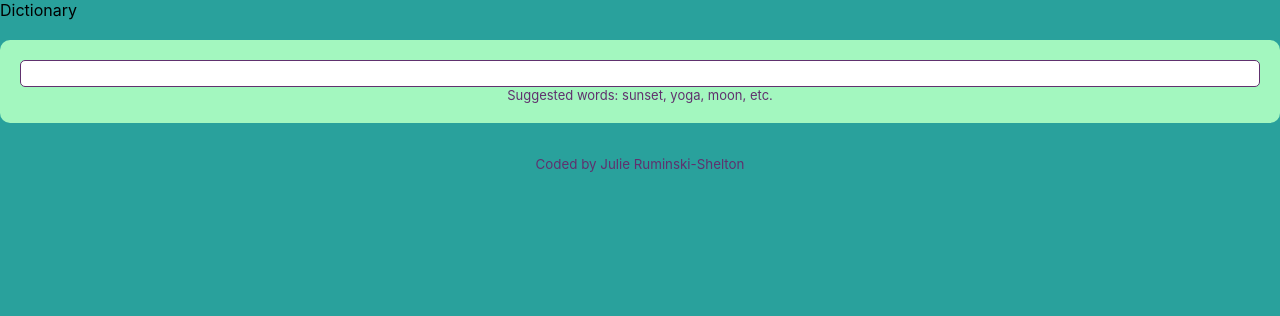
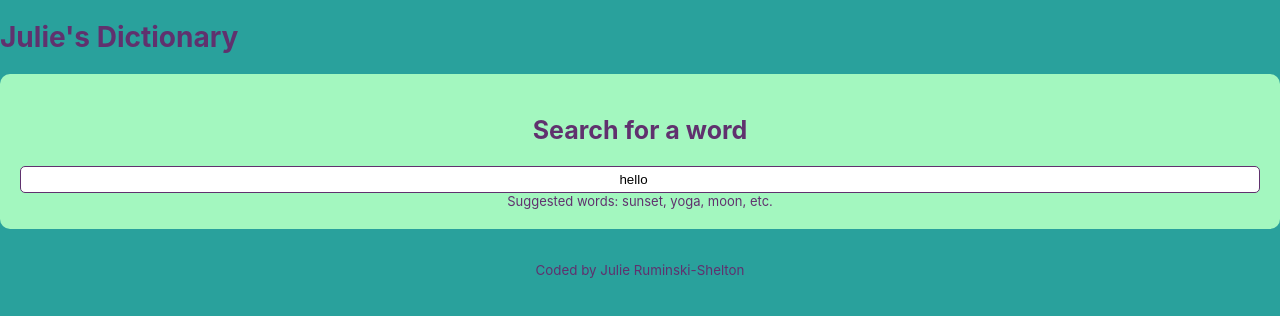
Before and after one commit to Rumshel/react-dictionary, a React (Create React App) app: page / in a window 1280 px wide. Shown: the top 316 px of the page. Built offline with nearby package versions, Linux system fonts and the light colour scheme; no server answers; the HTML template or start-up script is replaced by a standard one.

Commit message:
added more styling

```diff
--- a/src/App.css
+++ b/src/App.css
@@ -1,5 +1,12 @@
 body {
   background-color: #29a19c;
+}
+
+header {
+  font-weight: bold;
+  font-size: 28px;
+  color: #60316e;
+  margin-top: 20px;
 }
 
 a {
--- a/src/App.js
+++ b/src/App.js
@@ -5,9 +5,9 @@ function App() {
   return (
     <div className="App">
       <div className="container">
-        <header className="App-header text-center">Dictionary</header>
+        <header className="App-header text-center">Julie's Dictionary</header>
         <main>
-          <Dictionary />
+          <Dictionary defaultKeyword="hello" />
         </main>
         <footer className="App-footer">
           <small>Coded by Julie Ruminski-Shelton</small>
--- a/src/Dictionary.css
+++ b/src/Dictionary.css
@@ -26,3 +26,8 @@
   text-align: center;
   margin: 30px 0;
 }
+
+.Dictionary h1 {
+  font-size: 25px;
+  color: #60316e;
+}
--- a/src/Dictionary.js
+++ b/src/Dictionary.js
@@ -3,32 +3,45 @@ import axios from "axios";
 import "./Dictionary.css";
 import Results from "./Results.js";
 
-export default function Dictionary() {
-  let [keyword, setKeyword] = useState("");
+export default function Dictionary(props) {
+  let [keyword, setKeyword] = useState(props.defaultKeyword);
   let [results, setResults] = useState(null);
+  let [loaded, setLoaded] = useState(false);
 
   function handleResponse(response) {
     setResults(response.data[0]);
   }
 
-  function search(event) {
-    event.preventDefault();
+  function search() {
     let apiUrl = `https://api.dictionaryapi.dev/api/v2/entries/en/${keyword}`;
     axios.get(apiUrl).then(handleResponse);
+  }
+
+  function handleSubmit(event) {
+    event.preventDefault();
+    search();
   }
 
   function handleKeywordChange(event) {
     setKeyword(event.target.value);
   }
 
+  function load() {
+    setLoaded(true);
+    search();
+  }
+
+  if (loaded) {
     return (
       <div className="Dictionary">
         <section>
-        <form onSubmit={search}>
+          <h1>Search for a word</h1>
+          <form onSubmit={handleSubmit}>
             <input
               type="search"
-            class="basic-form-field cursor-center"
+              className="basic-form-field cursor-center"
               onChange={handleKeywordChange}
+              defaultValue={props.defaultKeyword}
             />
           </form>
           <div className="hint">Suggested words: sunset, yoga, moon, etc.</div>
@@ -36,4 +49,8 @@ export default function Dictionary() {
         <Results results={results} />
       </div>
     );
+  } else {
+    load();
+    return "Loading...";
   }
+}
--- /dev/null
+++ b/src/Meaning.css
@@ -0,0 +1,14 @@
+h3 {
+  font-weight: bold;
+}
+
+.definition {
+  font-size: 18px;
+  color: #60316e;
+}
+
+.example {
+  font-size: 16px;
+  opacity: 0.8;
+  font-style: italic;
+}
--- a/src/Meaning.js
+++ b/src/Meaning.js
@@ -1,5 +1,6 @@
 import React from "react";
 import Synonyms from "./Synonyms";
+import "./Meaning.css";
 
 export default function Meaning(props) {
   return (
@@ -8,14 +9,11 @@ export default function Meaning(props) {
       {props.meaning.definitions.map(function (definition, index) {
         return (
           <div key={index}>
-            <p>
-              <strong>Definition:</strong> {definition.definition}
-              <br />
-              <strong>Example: </strong>
-              <em>{definition.example}</em>
-              <br />
-              <Synonyms synonyms={definition.synonyms} />
-            </p>
+            <div className="definition">{definition.definition}</div>
+            <br />
+            <div className="example">{definition.example}</div>
+            <br />
+            <Synonyms synonyms={definition.synonyms} />
           </div>
         );
       })}
--- /dev/null
+++ b/src/Phonetic.css
@@ -0,0 +1,16 @@
+.Phonetic {
+  height: 60px;
+  margin-bottom: 10px;
+}
+
+.Phonetic a {
+  text-decoration: none;
+  border: 1px solid #60316e;
+  padding: 3px;
+  border-radius: 5px;
+}
+
+.Phonetic a:hover {
+  background: #60316e;
+  color: white;
+}
--- a/src/Phonetic.js
+++ b/src/Phonetic.js
@@ -1,4 +1,5 @@
 import React from "react";
+import "./Phonetic.css";
 
 export default function Phonetic(props) {
   return (
--- a/src/Synonyms.css
+++ b/src/Synonyms.css
@@ -1,3 +1,10 @@
 ul {
   list-style-type: none;
+  font-style: italic;
 }
+
+li {
+  display: inline;
+  padding-right: 15px;
+  opacity: 0.6;
+}
--- a/src/Synonyms.js
+++ b/src/Synonyms.js
@@ -1,4 +1,5 @@
 import React from "react";
+import "./Synonyms.css";
 
 export default function Synonyms(props) {
   if (props.synonyms) {
```
Lines whose indentation alone changed are shown as unchanged.
